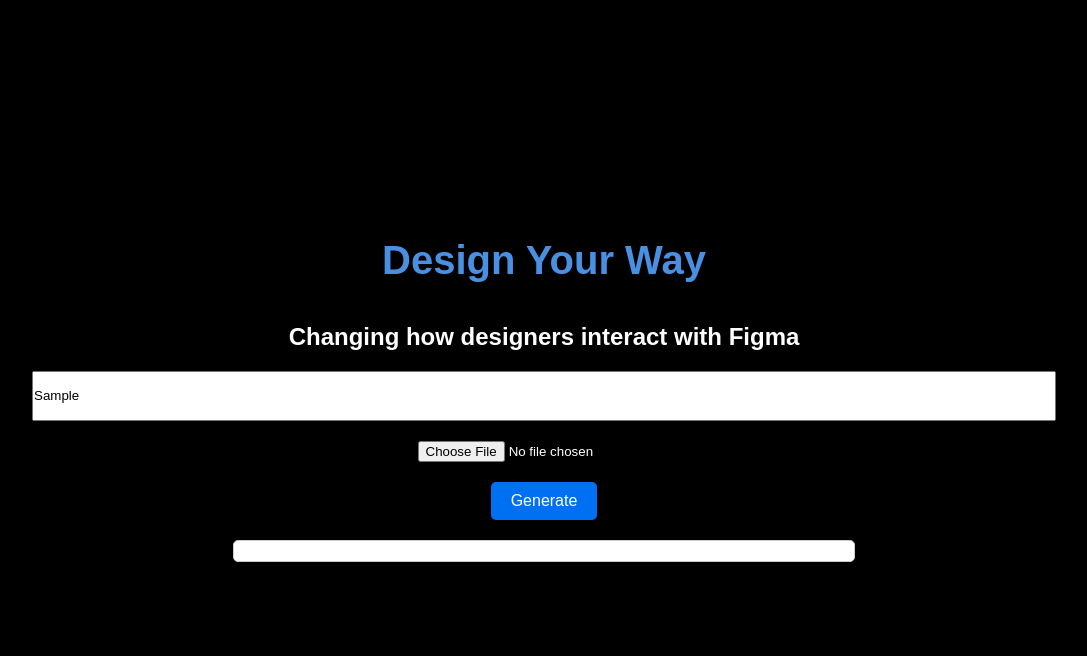
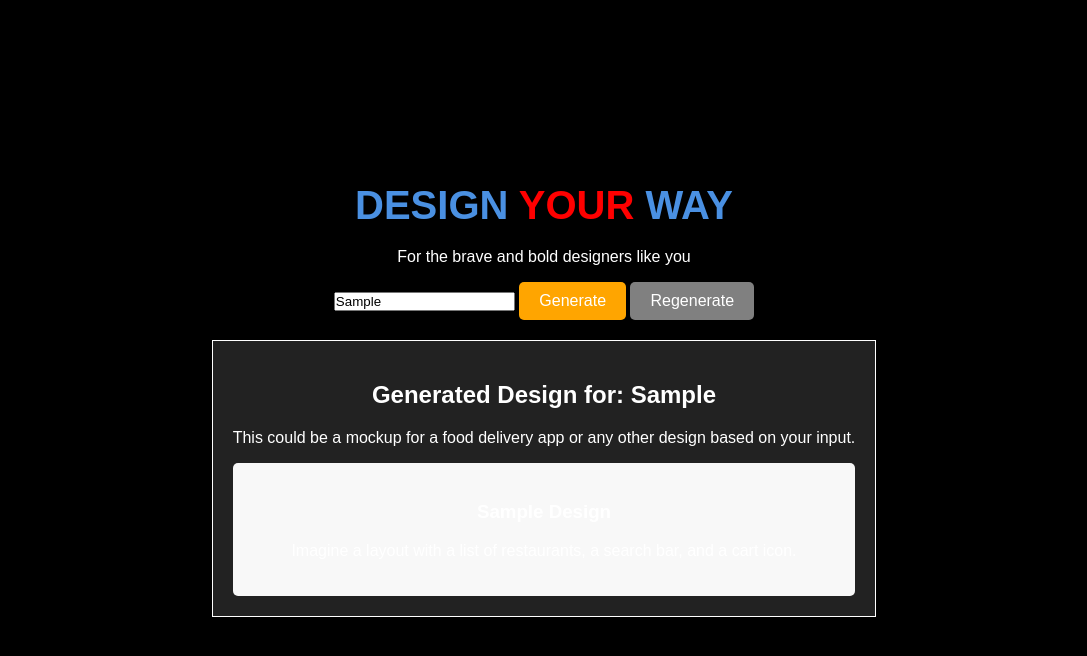
Before and after one commit to Parshya23b/design-your-way, a website: page index.html in a window 1280 px wide. Both pictures are taken after typing "Sample" into the empty fields and a click on the button "Generate". Shown: the whole page, without its empty margins (96-1183 px from the left). Drawn offline with Linux system fonts and the light colour scheme.

Commit message:
Update index.html

```diff
--- a/index.html
+++ b/index.html
@@ -3,7 +3,7 @@
 <head>
     <meta charset="UTF-8">
     <meta name="viewport" content="width=device-width, initial-scale=1.0">
-    <title>Design Your Way</title>
+    <title>DESIGN <span style="color: red;">YOUR</span> WAY</title>
     <link rel="stylesheet" href="styles.css">
     <style>
         body {
@@ -26,23 +26,42 @@
             color: white;
             cursor: pointer;
         }
+        .design-output {
+            margin-top: 20px;
+            padding: 20px;
+            border: 1px solid white;
+            background-color: #222;
+            color: white;
+            display: none; /* Initially hidden */
+        }
     </style>
 </head>
 <body>
-    <h1>Design Your Way</h1>
-    <h2>Changing how designers interact with Figma</h2>
-    <input type="text" id="figmaLink" placeholder="Paste your Figma link here...">
-    <input type="file" id="uploadDesign" accept="image/jpeg, image/png">
-    <button id="generate">Generate</button>
-    <div id="result"></div>
+    <div class="container">
+        <h1>DESIGN <span style="color: red;">YOUR</span> WAY</h1>
+        <p>For the brave and bold designers like you</p>
+        <input type="text" id="userInput" placeholder="Type a prompt or paste your link">
+        <button class="generate" id="generateButton">Generate</button>
+        <button class="regenerate">Regenerate</button>
+        <div id="designOutput" class="design-output"></div>
+    </div>
     <script>
-        document.getElementById('generate').addEventListener('click', function() {
-            const link = document.getElementById('figmaLink').value;
-            const fileInput = document.getElementById('uploadDesign').files[0];
-            if (link || fileInput) {
-                alert('Generating design from the provided link or uploaded file...');
+        document.getElementById('generateButton').addEventListener('click', function() {
+            const userInput = document.getElementById('userInput').value;
+            const designOutput = document.getElementById('designOutput');
+
+            // Simple logic to generate a design based on user input
+            if (userInput) {
+                designOutput.style.display = 'block'; // Show the output section
+                designOutput.innerHTML = `<h2>Generated Design for: ${userInput}</h2>
+                                          <p>This could be a mockup for a food delivery app or any other design based on your input.</p>
+                                          <div style="background: #f8f8f8; padding: 20px; border-radius: 5px;">
+                                              <h3>Sample Design</h3>
+                                              <p>Imagine a layout with a list of restaurants, a search bar, and a cart icon.</p>
+                                          </div>`;
             } else {
-                alert('Please enter a Figma link or upload a design.');
+                designOutput.style.display = 'none'; // Hide if no input
+                alert('Please enter a prompt or link.');
             }
         });
     </script>
```
